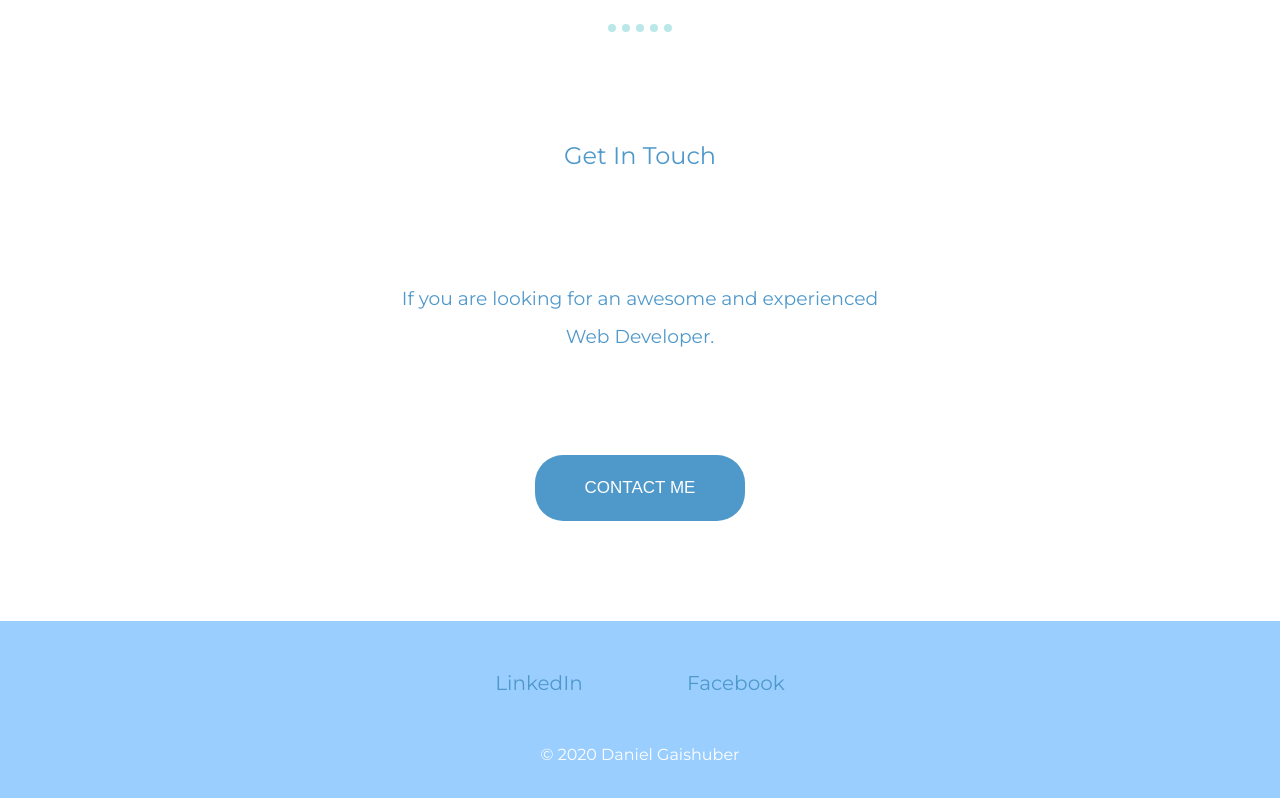
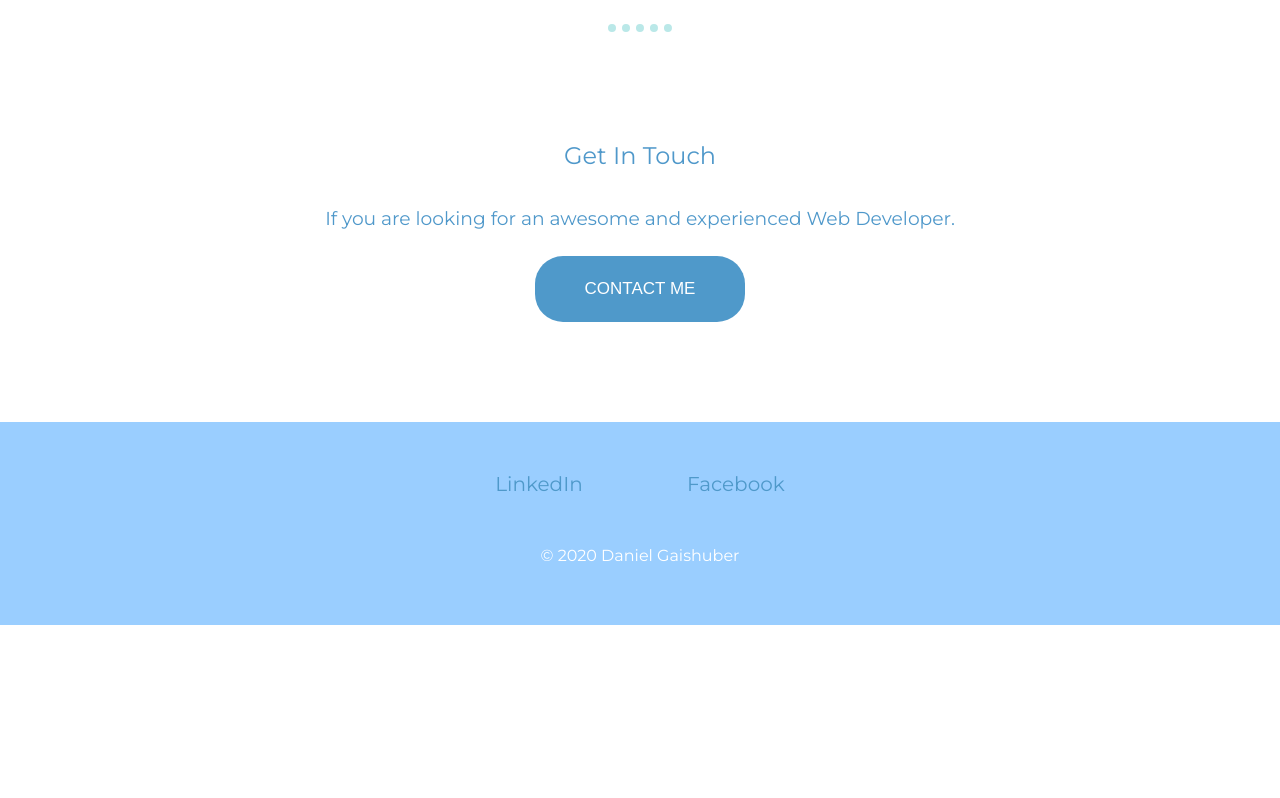
Before and after one commit to Daniega/CV-HTML-CSS, a plain HTML site: page index.html in a window 1280 px wide. Shown: the part 1890-2688 px from the top of the page. After the commit the page ends 2515 px from the top, so only its background shows below. Drawn offline with Linux system fonts and the light colour scheme.

Commit message:
Update index.html

```diff
--- a/index.html
+++ b/index.html
@@ -42,7 +42,7 @@
     <hr>
     <div class="contact-me">
       <h2>Get In Touch</h2>
-      <h3 class="contect-text">If you are looking for an awesome and experienced Web Developer.</h3>
+      <h3 class="contact-text">If you are looking for an awesome and experienced Web Developer.</h3>
       <a class="contact-me-btn" href="mailto:daniel.gaishuber@gmail.com">CONTACT ME</a>
     </div>
   </div>
```
